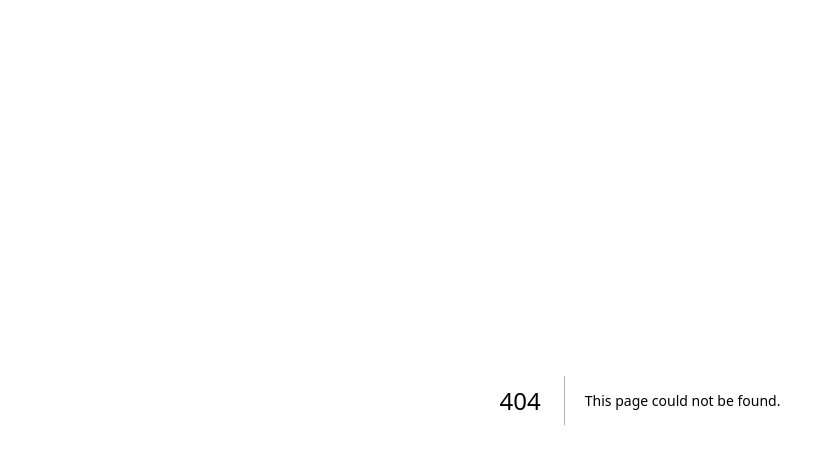
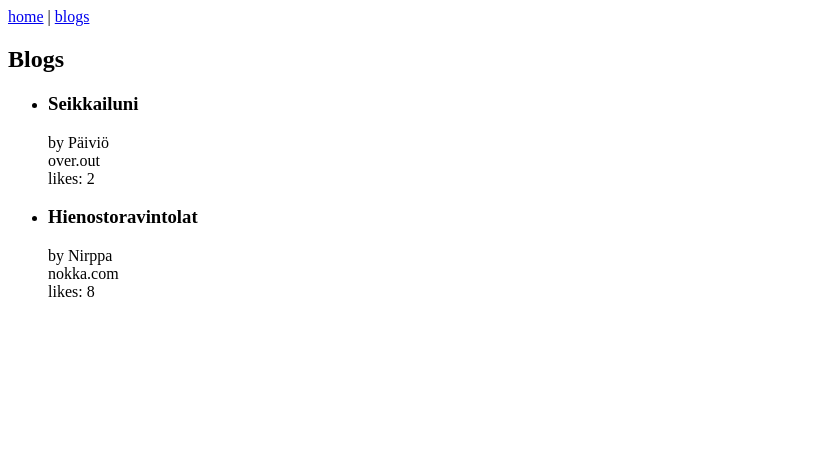
Before and after one commit to pperamak/osa14, a Next.js app: page /blogs in a window 1280 px wide. Before the commit this address had no page. Shown: the top 464 px of the page, without its empty margins (0-835 px from the left). Built offline with nearby package versions, Linux system fonts and the light colour scheme.

Commit message:
tehtävä 1

```diff
--- /dev/null
+++ b/app/blogs/page.tsx
@@ -0,0 +1,24 @@
+const blogs = [
+  {id: 1, title: "Seikkailuni", author: "Päiviö", url: "over.out", likes: 2},
+  {id:2, title: "Hienostoravintolat", author: "Nirppa", url: "nokka.com", likes: 8}
+]
+
+const Blogs = () => {
+  return (
+    <div>
+      <h2>Blogs</h2>
+      <ul>
+        {blogs.map(blog =>(
+          <li key={blog.id}>
+            <h3>{blog.title}</h3>
+            <div>by {blog.author}</div>
+            <div>{blog.url}</div>
+            <div>likes: {blog.likes}</div>
+          </li>
+        ))}
+      </ul>
+    </div>
+  )
+}
+
+export default Blogs
--- a/app/layout.tsx
+++ b/app/layout.tsx
@@ -1,29 +1,20 @@
-import type { Metadata } from "next";
-import { Geist, Geist_Mono } from "next/font/google";
-import "./globals.css";
+import Link from "next/link"
 
-const geistSans = Geist({
-  variable: "--font-geist-sans",
-  subsets: ["latin"],
-});
-
-const geistMono = Geist_Mono({
-  variable: "--font-geist-mono",
-  subsets: ["latin"],
-});
-
-export const metadata: Metadata = {
-  title: "Create Next App",
-  description: "Generated by create next app",
-};
-
-export default function RootLayout({ children }: LayoutProps<"/">) {
+export default function RootLayout({
+  children,
+}: {
+  children: React.ReactNode
+}) {
   return (
-    <html
-      lang="en"
-      className={`${geistSans.variable} ${geistMono.variable} h-full antialiased`}
-    >
-      <body className="min-h-full flex flex-col">{children}</body>
+    <html lang="en">
+      <body>
+        <nav>
+          <Link href="/">home</Link>
+          {" | "}
+          <Link href="/blogs">blogs</Link>
+        </nav>
+        {children}
+        </body>
     </html>
-  );
+  )
 }
--- a/app/page.tsx
+++ b/app/page.tsx
@@ -1,69 +1,4 @@
-import Image from "next/image";
-
-export default function Home() {
-  return (
-    <div className="flex flex-col flex-1 items-center justify-center bg-zinc-50 font-sans dark:bg-black">
-      <main className="flex flex-1 w-full max-w-3xl flex-col items-center justify-between py-32 px-16 bg-white dark:bg-black sm:items-start">
-        <Image
-          className="dark:invert h-5 w-[100px]"
-          src="/next.svg"
-          alt="Next.js logo"
-          width={100}
-          height={20}
-          priority
-        />
-        <div className="flex flex-col items-center gap-6 text-center sm:items-start sm:text-left">
-          <h1 className="max-w-xs text-3xl font-semibold leading-10 tracking-tight text-black dark:text-zinc-50">
-            To get started, edit the{" "}
-            <code className="rounded bg-black/[.06] px-1.5 py-0.5 font-mono text-[0.9em] dark:bg-white/[.08]">
-              page.tsx
-            </code>{" "}
-            file.
-          </h1>
-          <p className="max-w-md text-lg leading-8 text-zinc-600 dark:text-zinc-400">
-            Looking for a starting point or more instructions? Head over to{" "}
-            <a
-              href="https://vercel.com/templates?framework=next.js&utm_source=create-next-app&utm_medium=appdir-template-tw&utm_campaign=create-next-app"
-              className="font-medium text-zinc-950 dark:text-zinc-50"
-            >
-              Templates
-            </a>{" "}
-            or the{" "}
-            <a
-              href="https://nextjs.org/learn?utm_source=create-next-app&utm_medium=appdir-template-tw&utm_campaign=create-next-app"
-              className="font-medium text-zinc-950 dark:text-zinc-50"
-            >
-              Learning
-            </a>{" "}
-            center.
-          </p>
-        </div>
-        <div className="flex flex-col gap-4 text-base font-medium sm:flex-row">
-          <a
-            className="flex h-12 w-full items-center justify-center gap-2 rounded-full bg-foreground px-5 text-background transition-colors hover:bg-[#383838] dark:hover:bg-[#ccc] md:w-[158px]"
-            href="https://vercel.com/new?utm_source=create-next-app&utm_medium=appdir-template-tw&utm_campaign=create-next-app"
-            target="_blank"
-            rel="noopener noreferrer"
-          >
-            <Image
-              className="dark:invert h-[14px] w-4"
-              src="/vercel.svg"
-              alt="Vercel logomark"
-              width={16}
-              height={14}
-            />
-            Deploy Now
-          </a>
-          <a
-            className="flex h-12 w-full items-center justify-center rounded-full border border-solid border-black/[.08] px-5 transition-colors hover:border-transparent hover:bg-black/[.04] dark:border-white/[.145] dark:hover:bg-[#1a1a1a] md:w-[158px]"
-            href="https://nextjs.org/docs?utm_source=create-next-app&utm_medium=appdir-template-tw&utm_campaign=create-next-app"
-            target="_blank"
-            rel="noopener noreferrer"
-          >
-            Documentation
-          </a>
-        </div>
-      </main>
-    </div>
-  );
+const Home = () => {
+  return <div><h2>Blogs app</h2></div>
 }
+export default Home
```
